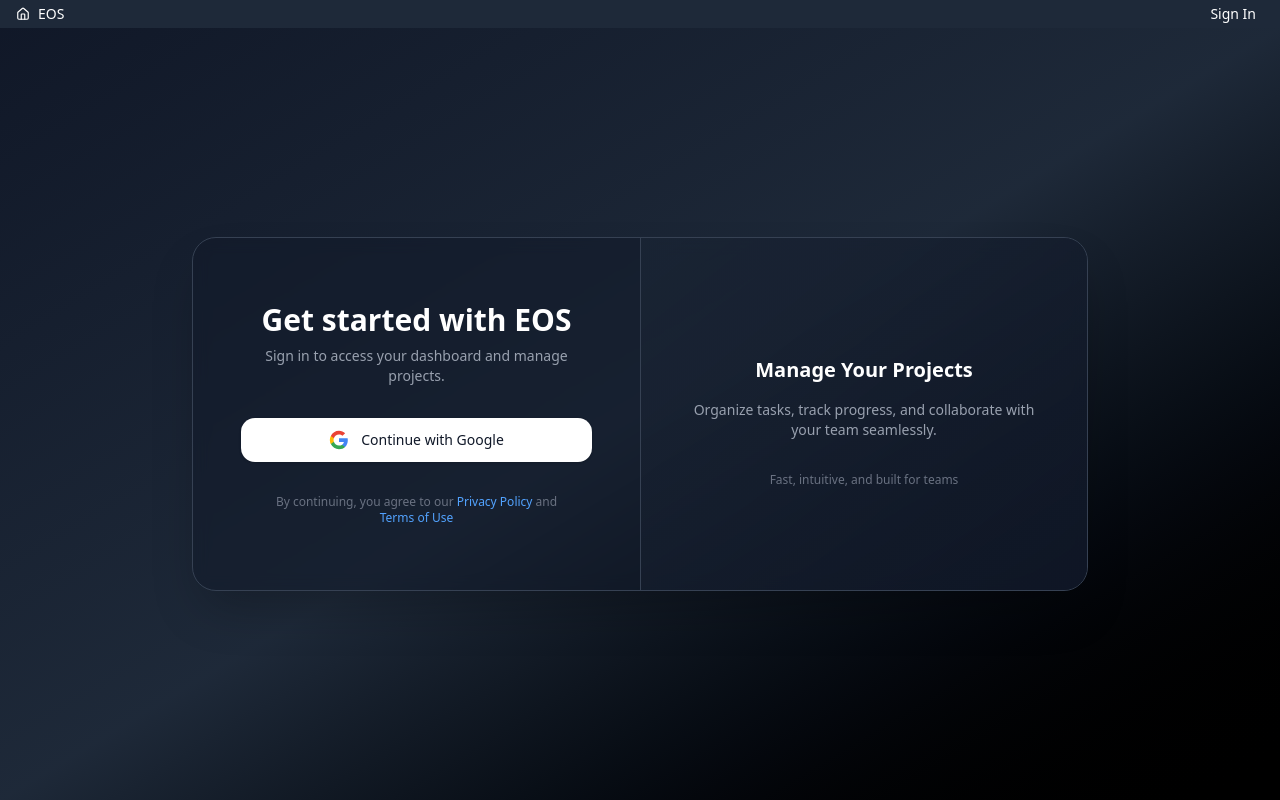
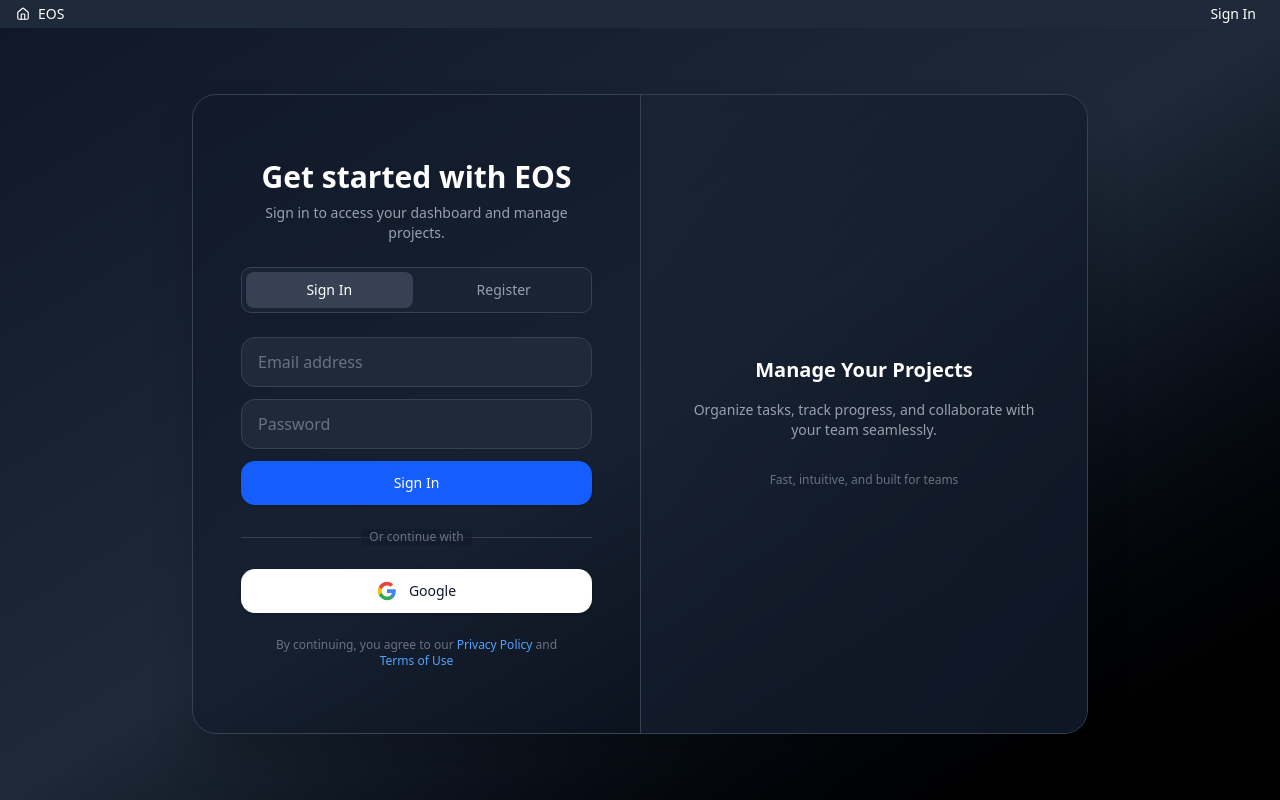
Before and after one commit to dmortell/eos, a SvelteKit app: page / in a window 1280 px wide. Built offline with nearby package versions, Linux system fonts and the light colour scheme; no server answers.

Commit message:
register via email

```diff
--- a/src/lib/db.svelte.ts
+++ b/src/lib/db.svelte.ts
@@ -6,7 +6,8 @@
     type Query, type DocumentData, type Firestore as FirestoreType, type QuerySnapshot
 } from 'firebase/firestore';
 import {
-    getAuth, onAuthStateChanged, GoogleAuthProvider, GithubAuthProvider, OAuthProvider, signInWithPopup, signOut,
+    getAuth, onAuthStateChanged, GoogleAuthProvider, GithubAuthProvider, OAuthProvider,
+    signInWithPopup, signOut, createUserWithEmailAndPassword, signInWithEmailAndPassword,
     type User, type UserCredential
 } from "firebase/auth";
 
@@ -60,6 +61,23 @@
             else throw new Error(`Unknown provider ${provider}`)
         } catch (error) {
             console.error('Error signing in:', error);
+            throw error;
+        }
+    }
+    async loginWithEmail(email: string, password: string): Promise<UserCredential> {
+        try {
+            return await signInWithEmailAndPassword(auth, email, password);
+        } catch (error) {
+            console.error('Error signing in with email:', error);
+            throw error;
+        }
+    }
+    async registerWithEmail(email: string, password: string): Promise<UserCredential> {
+        try {
+            return await createUserWithEmailAndPassword(auth, email, password);
+        } catch (error) {
+            console.error('Error registering with email:', error);
+            throw error;
         }
     }
 }
--- a/src/routes/+layout.svelte
+++ b/src/routes/+layout.svelte
@@ -13,6 +13,35 @@
 	setContext('settings', settings)
 	setContext('session', session)
 	setContext('db', db)
+
+	// Email auth state
+	let authMode = $state<'signin' | 'register'>('signin')
+	let email = $state('')
+	let password = $state('')
+	let authError = $state<string | null>(null)
+	let authLoading = $state(false)
+
+	async function handleEmailAuth() {
+		if (!email || !password) {
+			authError = 'Please enter both email and password'
+			return
+		}
+		authError = null
+		authLoading = true
+		try {
+			if (authMode === 'signin') {
+				await session.loginWithEmail(email, password)
+			} else {
+				await session.registerWithEmail(email, password)
+			}
+			email = ''
+			password = ''
+		} catch (error: any) {
+			authError = error.message || 'Authentication failed'
+		} finally {
+			authLoading = false
+		}
+	}
 
 	// Delay showing login card to avoid flicker on refresh for authenticated users
 	let showLogin = $state(false)
@@ -35,7 +64,8 @@
 
 {#if session.user===undefined || (session.user===null && !showLogin)}
 	<Titlebar>Loading...</Titlebar>
-{:else if 0 || session.user===null}
+{:else if 1 || session.user===null}
+	<!-- Login / Register Screen -->
 	<Titlebar/>
 	<div class="fixed inset-0 top-7 bg-linear-to-br from-gray-900 via-gray-800 to-black flex items-center justify-center p-4">
 		<!-- Subtle sheen overlay -->
@@ -45,13 +75,78 @@
 			<div class="rounded-3xl border border-gray-700 shadow-2xl overflow-hidden bg-gray-900/50 backdrop-blur">
 				<div class="grid grid-cols-2 gap-0">
 					<!-- Left column: Sign in -->
-					<div class="flex flex-col justify-center px-12 py-16 space-y-8">
+					<div class="flex flex-col justify-center px-12 py-16 space-y-6">
 						<div class="text-center">
 							<h2 class="text-3xl font-bold text-white mb-2">Get started with EOS</h2>
 							<p class="text-sm text-gray-400">Sign in to access your dashboard and manage projects.</p>
 						</div>
 
-						<div class="space-y-3">
+						<!-- Tab switcher -->
+						<div class="flex gap-2 p-1 rounded-lg bg-gray-800/50 border border-gray-700">
+							<button
+								class="flex-1 py-2 px-4 rounded-md text-sm font-medium transition-all duration-200 {authMode === 'signin' ? 'bg-gray-700 text-white' : 'text-gray-400 hover:text-white'}"
+								onclick={() => { authMode = 'signin'; authError = null }}
+							>Sign In</button>
+							<button
+								class="flex-1 py-2 px-4 rounded-md text-sm font-medium transition-all duration-200 {authMode === 'register' ? 'bg-gray-700 text-white' : 'text-gray-400 hover:text-white'}"
+								onclick={() => { authMode = 'register'; authError = null }}
+							>Register</button>
+						</div>
+
+						<!-- Email/Password Form -->
+						<form class="space-y-3" onsubmit={(e) => { e.preventDefault(); handleEmailAuth() }}>
+							<div>
+								<input
+									type="email"
+									placeholder="Email address"
+									bind:value={email}
+									disabled={authLoading}
+									class="w-full px-4 py-3 rounded-xl bg-gray-800 border border-gray-700 text-white placeholder-gray-500 focus:outline-none focus:ring-2 focus:ring-blue-500 transition-all duration-200"
+								/>
+							</div>
+							<div>
+								<input
+									type="password"
+									placeholder="Password"
+									bind:value={password}
+									disabled={authLoading}
+									class="w-full px-4 py-3 rounded-xl bg-gray-800 border border-gray-700 text-white placeholder-gray-500 focus:outline-none focus:ring-2 focus:ring-blue-500 transition-all duration-200"
+								/>
+							</div>
+
+							{#if authError}
+								<div class="px-3 py-2 rounded-lg bg-red-500/10 border border-red-500/30 text-red-400 text-xs">
+									{authError}
+								</div>
+							{/if}
+
+							<button
+								type="submit"
+								disabled={authLoading}
+								class="w-full flex items-center justify-center gap-2 rounded-xl bg-blue-600 hover:bg-blue-700 disabled:bg-gray-700 disabled:cursor-not-allowed px-4 py-3 text-sm font-medium text-white shadow-sm transition-all duration-200"
+							>
+								{#if authLoading}
+									<svg class="animate-spin h-4 w-4" xmlns="http://www.w3.org/2000/svg" fill="none" viewBox="0 0 24 24">
+										<circle class="opacity-25" cx="12" cy="12" r="10" stroke="currentColor" stroke-width="4"></circle>
+										<path class="opacity-75" fill="currentColor" d="M4 12a8 8 0 018-8V0C5.373 0 0 5.373 0 12h4zm2 5.291A7.962 7.962 0 014 12H0c0 3.042 1.135 5.824 3 7.938l3-2.647z"></path>
+									</svg>
+								{/if}
+								{authMode === 'signin' ? 'Sign In' : 'Create Account'}
+							</button>
+						</form>
+
+						<!-- Divider -->
+						<div class="relative">
+							<div class="absolute inset-0 flex items-center">
+								<div class="w-full border-t border-gray-700"></div>
+							</div>
+							<div class="relative flex justify-center text-xs">
+								<span class="px-2 bg-gray-900/50 text-gray-500">Or continue with</span>
+							</div>
+						</div>
+
+						<!-- OAuth buttons -->
+						<div class="space-y-2">
 							<button
 								class="w-full flex items-center justify-center gap-3 rounded-xl bg-white hover:bg-gray-100 px-4 py-3 text-sm font-medium text-gray-900 shadow-sm transition-all duration-200"
 								onclick={() => session.login('google')}
@@ -62,7 +157,7 @@
 									<path fill="#FBBC05" d="M5.84 14.09c-.22-.66-.35-1.36-.35-2.09s.13-1.43.35-2.09V7.07H2.18C1.43 8.55 1 10.22 1 12s.43 3.45 1.18 4.93l2.85-2.22.81-.62z"/>
 									<path fill="#EA4335" d="M12 5.38c1.62 0 3.06.56 4.21 1.64l3.15-3.15C17.45 2.09 14.97 1 12 1 7.7 1 3.99 3.47 2.18 7.07l3.66 2.84c.87-2.6 3.3-4.53 6.16-4.53z"/>
 								</svg>
-								Continue with Google
+								Google
 							</button>
 						</div>
 
```
